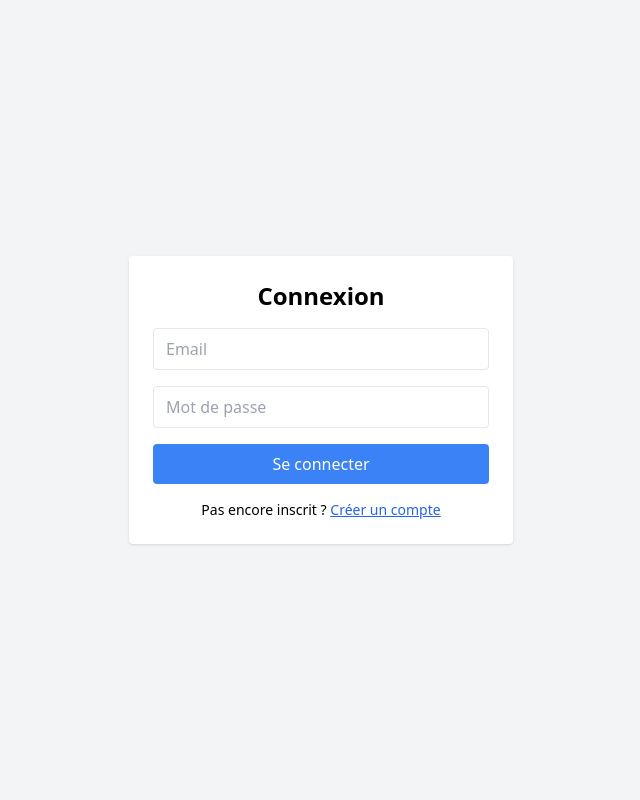
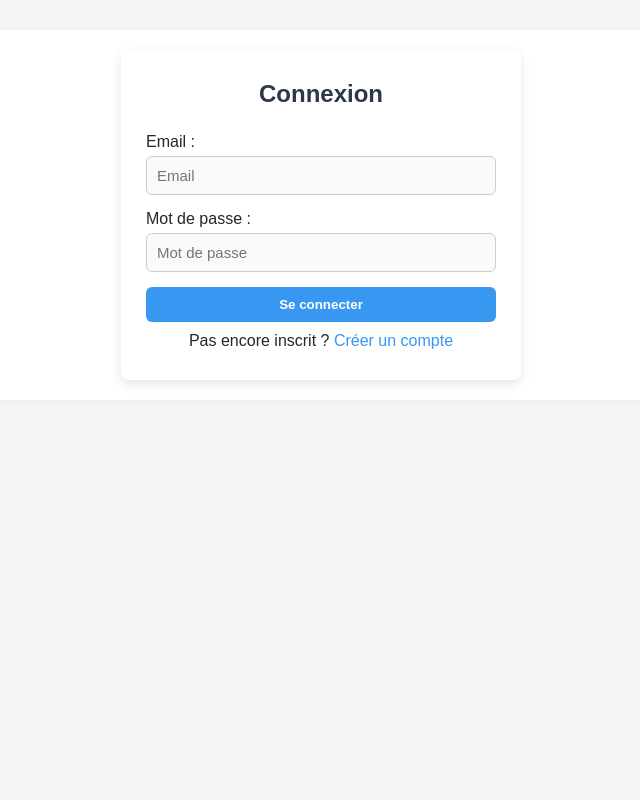
Before and after one commit to johano04/evaluationV2, a PHP site: page / in a window 1280 px wide. Shown: the whole page, without its empty margins (319-959 px from the left). Run offline with PHP 8.4, Linux system fonts and the light colour scheme; some libraries are stand-ins or nearby versions.

Commit message:
IZY REHETRE

```diff
--- a/db.php
+++ b/db.php
@@ -1,14 +1,10 @@
 <?php
-/*$host = '172.60.0.11';
+$host = '172.60.0.11';
 $dbname = 'db_s2_ETU004121';
 $user = 'ETU004121';
-$pass = 'qKB9KBNc';*/
+$pass = 'qKB9KBNc';
 
-//local
-$host = 'localhost';
-$dbname = 'db_s2_ETU004121';
-$user = 'root';
-$pass = '';
+
 
 try {
     $pdo = new PDO("mysql:host=$host;dbname=$dbname;charset=utf8", $user, $pass);
--- a/index.php
+++ b/index.php
@@ -23,21 +23,33 @@ if ($_SERVER['REQUEST_METHOD'] === 'POST') {
 ?>
 
 <!DOCTYPE html>
-<html>
+<html lang="fr">
 <head>
+    <meta charset="UTF-8">
     <title>Connexion</title>
-    <script src="https://cdn.tailwindcss.com"></script>
+    <link rel="stylesheet" href="style.css">
 </head>
-<body class="bg-gray-100 flex items-center justify-center min-h-screen">
-    <form method="post" class="bg-white p-6 rounded shadow w-96">
-        <h2 class="text-2xl font-bold mb-4 text-center">Connexion</h2>
-        <?php if ($message): ?>
-            <p class="text-red-500 text-sm mb-4"><?= $message ?></p>
-        <?php endif; ?>
-        <input name="email" type="email" placeholder="Email" class="w-full border px-3 py-2 mb-4 rounded" required>
-        <input name="mdp" type="password" placeholder="Mot de passe" class="w-full border px-3 py-2 mb-4 rounded" required>
-        <button type="submit" class="w-full bg-blue-500 text-white py-2 rounded hover:bg-blue-600">Se connecter</button>
-        <p class="text-sm text-center mt-4">Pas encore inscrit ? <a href="inscription.php" class="text-blue-600 underline">Créer un compte</a></p>
-    </form>
+<body>
+
+    <div class="container">
+        <form method="post">
+            <h2>Connexion</h2>
+
+            <?php if ($message): ?>
+                <p style="color: red;"><?= $message ?></p>
+            <?php endif; ?>
+
+            <label>Email :</label>
+            <input name="email" type="email" placeholder="Email" required>
+
+            <label>Mot de passe :</label>
+            <input name="mdp" type="password" placeholder="Mot de passe" required>
+
+            <button type="submit" class="btn">Se connecter</button>
+
+            <p style="margin-top: 10px;">Pas encore inscrit ? <a href="inscription.php">Créer un compte</a></p>
+        </form>
+    </div>
+
 </body>
 </html>
--- a/style.css
+++ b/style.css
@@ -1,175 +1,200 @@
-/* style.css */
-
+/* Reset de base */
 * {
 	box-sizing: border-box;
-}
-
-body {
-	font-family: "Segoe UI", Tahoma, Geneva, Verdana, sans-serif;
-	background-color: #f5f7fa;
-	color: #333;
 	margin: 0;
 	padding: 0;
 }
 
+/* Style global */
+body {
+	font-family: Arial, sans-serif;
+	background-color: #f5f5f5;
+	color: #262626;
+	min-height: 100vh;
+	display: flex;
+	flex-direction: column;
+	align-items: center;
+}
+
+/* Liens */
+a {
+	text-decoration: none;
+	color: #3897f0;
+}
+
+a:hover {
+	text-decoration: underline;
+}
+
+/* Header */
 header {
-	background-color: #2463a0;
-	color: white;
+	background-color: #fff;
+	width: 100%;
 	padding: 15px 20px;
-	text-align: center;
+	box-shadow: 0 2px 4px rgba(0, 0, 0, 0.05);
+	display: flex;
+	justify-content: space-between;
+	align-items: center;
+	position: sticky;
+	top: 0;
+	z-index: 10;
+}
+
+header h1 {
+	font-size: 24px;
+	color: #262626;
 }
 
 header a {
-	color: #e2e8f0;
-	text-decoration: none;
+	color: #3897f0;
+	font-weight: 600;
 	margin-left: 15px;
-	font-weight: 600;
 }
 
-header a:hover {
-	text-decoration: underline;
+/* Conteneur principal */
+.container {
+	max-width: 900px;
+	width: 100%;
+	margin: 30px auto;
+	padding: 20px;
+	background-color: #fff;
+	border-radius: 8px;
+	box-shadow: 0 1px 5px rgba(0, 0, 0, 0.05);
 }
 
-.container {
-	max-width: 1000px;
-	margin: 30px auto;
-	padding: 20px;
-	background-color: white;
-	border-radius: 8px;
-	box-shadow: 0 6px 12px rgb(0 0 0 / 0.1);
+/* Titres */
+h2 {
+	text-align: center;
+	color: #2d3748;
+	margin-bottom: 25px;
 }
 
-h1,
-h2,
-h3,
-h4 {
-	margin: 10px 0;
-	color: #1a202c;
+/* Formulaires généraux */
+form {
+	background-color: #fff;
+	padding: 30px 25px;
+	border-radius: 8px;
+	box-shadow: 0 4px 12px rgba(0, 0, 0, 0.1);
+	width: 100%;
+	max-width: 400px;
+	margin: 0 auto;
 }
 
 form label {
 	display: block;
-	margin-bottom: 8px;
-	font-weight: 600;
-	color: #2d3748;
+	font-weight: 500;
+	margin-bottom: 5px;
+	text-align: left;
 }
 
 form input[type="text"],
 form input[type="email"],
 form input[type="password"],
-form select,
-form input[type="file"] {
+form input[type="date"],
+form input[type="file"],
+form select {
 	width: 100%;
-	padding: 8px 10px;
+	padding: 10px;
+	border: 1px solid #ccc;
+	border-radius: 6px;
 	margin-bottom: 15px;
-	border: 1.5px solid #cbd5e0;
-	border-radius: 6px;
-	font-size: 16px;
-	transition: border-color 0.2s ease;
+	font-size: 15px;
+	background-color: #fafafa;
 }
 
-form input[type="text"]:focus,
-form input[type="email"]:focus,
-form input[type="password"]:focus,
-form select:focus,
-form input[type="file"]:focus {
-	border-color: #3182ce;
-	outline: none;
+button,
+button.btn,
+a.btn {
+	background-color: #3897f0;
+	color: white;
+	border: none;
+	border-radius: 6px;
+	padding: 10px 18px;
+	cursor: pointer;
+	font-weight: 600;
+	transition: background-color 0.2s ease;
+	text-align: center;
+	display: inline-block;
+	width: 100%;
 }
 
-button.btn,
-a.btn {
-	display: inline-block;
-	padding: 10px 20px;
-	background-color: #3182ce;
-	color: white;
-	text-decoration: none;
-	font-weight: 600;
-	border: none;
-	border-radius: 6px;
-	cursor: pointer;
-	transition: background-color 0.2s ease;
-	text-align: center;
+button:hover,
+a.btn:hover {
+	background-color: #2a74c9;
 }
 
-button.btn:hover,
-a.btn:hover {
-	background-color: #2c5282;
+/* Paragraphe */
+p {
+	text-align: center;
+	margin-top: 15px;
 }
 
-.objet-liste,
-.objets-list {
+/* Liste des objets */
+.objet-liste {
 	display: flex;
 	flex-wrap: wrap;
 	gap: 20px;
+	justify-content: center;
 }
 
+/* Cartes objet */
 .card {
-	background-color: #edf2f7;
-	border-radius: 8px;
-	box-shadow: 0 4px 8px rgb(0 0 0 / 0.1);
-	width: 230px;
+	background-color: #fff;
+	border: 1px solid #dbdbdb;
+	border-radius: 12px;
+	width: 260px;
 	overflow: hidden;
 	display: flex;
 	flex-direction: column;
-	justify-content: space-between;
+	transition: box-shadow 0.2s;
+}
+
+.card:hover {
+	box-shadow: 0 4px 10px rgba(0, 0, 0, 0.08);
 }
 
 .card img {
 	width: 100%;
-	height: 160px;
+	height: 260px;
 	object-fit: cover;
 }
 
 .card-content {
 	padding: 15px;
+	text-align: left;
 }
 
-.card-content h3,
-.card-content h4 {
-	margin: 0 0 10px 0;
-	color: #2b6cb0;
+.card-content h3 {
+	color: #262626;
+	font-size: 18px;
+	margin-bottom: 5px;
 }
 
 .card-content p {
-	margin: 6px 0;
 	font-size: 14px;
-	color: #4a5568;
+	color: #8e8e8e;
+	margin: 3px 0;
 }
 
-label input[type="checkbox"] {
-	margin-right: 8px;
+/* Filtres */
+form.filter-form {
+	display: flex;
+	flex-wrap: wrap;
+	gap: 15px;
+	justify-content: center;
+	margin-bottom: 30px;
 }
 
-table {
-	width: 100%;
-	border-collapse: collapse;
-	margin-top: 15px;
+form.filter-form label {
+	text-align: left;
+	width: 200px;
 }
 
-table,
-th,
-td {
-	border: 1px solid #cbd5e0;
-}
-
-th,
-td {
-	padding: 10px 12px;
-	text-align: left;
-	font-size: 14px;
-}
-
-th {
-	background-color: #e2e8f0;
-}
-
+/* Miniatures */
 .miniature {
 	display: inline-block;
-	position: relative;
 	margin-right: 10px;
 	margin-bottom: 10px;
-	text-align: center;
 }
 
 .miniature img {
```
Also changed, not shown: other parts of style.css (+7 -47 lines), accueil.php (+10 -8 lines), inscription.php (+23 -14 lines), insert_images_test.php (+1 -6 lines), login.php (deleted, +0 -43 lines), mes_emprunts.php (added, +67 -0 lines).
